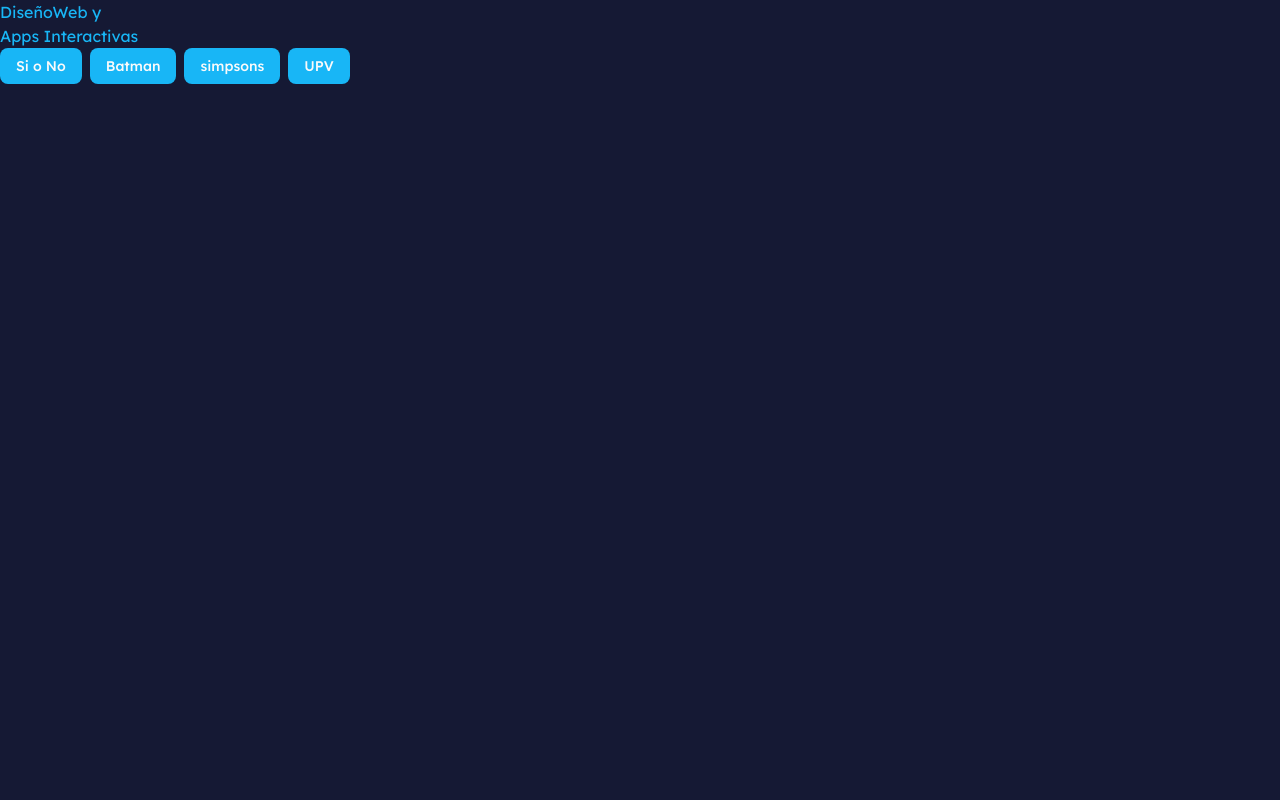
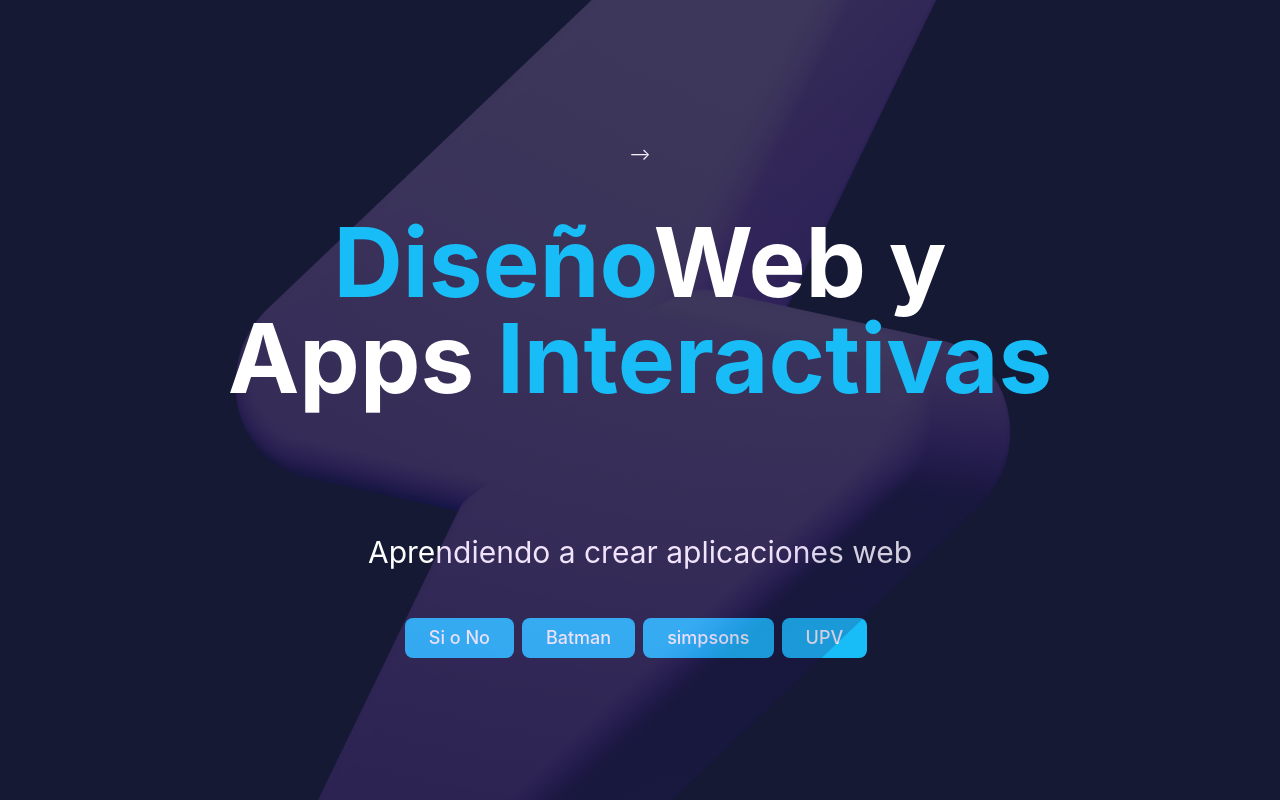
Before and after one commit to giselamontaner/vue-web, a Vue app: page /#/ in a window 1280 px wide. Built offline with nearby package versions, Linux system fonts and the light colour scheme.

Commit message:
gmonege:Estilos Tailwind CSS

```diff
--- a/src/Paginae/batman/Batman.vue
+++ b/src/Paginae/batman/Batman.vue
@@ -27,24 +27,25 @@ const scrollToSection = (sectionId: string) => {
 <template>
 
   <div class="batman">
-    <div class="extra-nav">
+
+    <nav class="extra-nav flex flex-col sm:flex-row justify-between px-3">
       <RouterLink to="/">
        <House class="icon-home"/>
       </RouterLink>
 
        <NavigationMenu>
-        <NavigationMenuList>
+        <NavigationMenuList class="flex flex-col sm:flex-row">
           <NavigationMenuItem>
           <a href="#" @click.prevent="scrollToSection('#')">
-            <NavigationMenuLink :clas="navigationMenuTriggerStyle()">
+            <NavigationMenuLink :class="[navigationMenuTriggerStyle(), 'text-md hover:bg-brand-purple hover:text-white transition-colors ']">
               Portada
             </NavigationMenuLink>
           </a>
           </NavigationMenuItem>
 
            <NavigationMenuItem>
-          <a href="#vehiculis" @click.prevent="scrollToSection('#vehiculis')">
-            <NavigationMenuLink :clas="navigationMenuTriggerStyle()">
+          <a href="#vehiculis" @click.prevent="scrollToSection('#')">
+            <NavigationMenuLink :class="[navigationMenuTriggerStyle(), 'text-md hover:bg-brand-purple hover:text-white transition-colors ']">
               Vehiculos
             </NavigationMenuLink>
           </a>
@@ -52,7 +53,7 @@ const scrollToSection = (sectionId: string) => {
 
            <NavigationMenuItem>
           <a href="#videre" @click.prevent="scrollToSection('#videre')">
-            <NavigationMenuLink :clas="navigationMenuTriggerStyle()">
+            <NavigationMenuLink :class="[navigationMenuTriggerStyle(), 'text-md hover:bg-brand-purple hover:text-white transition-colors ']">
               Imágenes
             </NavigationMenuLink>
           </a>
@@ -60,7 +61,7 @@ const scrollToSection = (sectionId: string) => {
 
            <NavigationMenuItem>
           <a href="#contactus" @click.prevent="scrollToSection('#contactus')">
-            <NavigationMenuLink :clas="navigationMenuTriggerStyle()">
+            <NavigationMenuLink :class="[navigationMenuTriggerStyle(), 'text-md hover:bg-brand-purple hover:text-white transition-colors ']">
               Contacto
             </NavigationMenuLink>
           </a>
@@ -68,7 +69,7 @@ const scrollToSection = (sectionId: string) => {
         </NavigationMenuList>
       </NavigationMenu>
 
-    </div>
+    </nav>
 
 
     <header class="titulus">
--- a/src/Paginae/domus/Domus.vue
+++ b/src/Paginae/domus/Domus.vue
@@ -5,47 +5,33 @@ import Button from '@/components/ui/button/Button.vue';
 </script>
 
 <template>
-  <div class="fondo-home">
-    <h1>
-      <span>Diseño</span>Web y
+  <div class="bg-domus-navy h-screen text-white font-sans text-center flex flex-col items-center justify-center gap-12 fixed w-screen overflow-hidden">
+
+    <img class="absolute opacity-20" src="/imagines/tonitrui.png"/> -->
+    <h1 class="text-5xl md:text-7xl lg:text-8xl font-bold pb-5 md:pb-20 z-10 transition-all">
+      <span class="text-domus-cyan">Diseño</span>Web y
       <br />
-      Apps <span>Interactivas</span>
+      Apps <span class="text-domus-cyan">Interactivas</span>
 
     </h1>
 
-    <div class="botones">
-      <Button variant="default">
+    <p class="text-lg md:text-3xl transition-all">
+      Aprendiendo a crear aplicaciones web
+    </p>
+
+    <div class="sacle-z-10">
+      <Button variant="domus" class="mr-2">
        <RouterLink to="/indecision">Si o No</RouterLink>
      </Button>
-     <Button variant="default">
+     <Button  variant="domus"class="mr-2">
        <RouterLink to="/batman">Batman</RouterLink>
      </Button>
-     <Button variant="default">
+     <Button variant="domus"class="mr-2">
        <RouterLink to="/simpsons">simpsons</RouterLink>
      </Button>
-     <Button variant="default">
+     <Button variant="domus" class="mr-2">
        <a href="https://www.upv.es">UPV</a>
      </Button>
     </div>
   </div>
 </template>
-
-<style scoped>
-
-.fondo-home{
-  background-color: rgb(21, 25, 52);
-  height: 100vh;
-  color: rgb(24, 182, 246);
-}
-
-.botones > button {
-  background-color: rgb(24, 182, 246);
-  margin-right: 0.5rem;
-}
-.botones >button:hover {
-  background-color: rgba(24, 182, 246, 0.7);
-
-}
-
-
-</style>
--- a/src/Paginae/simpsons/Simpsons.vue
+++ b/src/Paginae/simpsons/Simpsons.vue
@@ -1,4 +1,4 @@
 
 <template>
-    <h1>Simpsons page</h1>
+    <h1 class="text-6xl m-8 text-red-500 bg-amber-300 w-fit px-12 py-5 rounded-2xl shadow-xl hover:bg-red-500 hover:text-white" >Simpsons page</h1>
 </template>
--- a/src/components/ui/button/index.ts
+++ b/src/components/ui/button/index.ts
@@ -19,6 +19,7 @@ export const buttonVariants = cva(
         ghost:
           "hover:bg-accent hover:text-accent-foreground dark:hover:bg-accent/50",
         link: "text-primary underline-offset-4 hover:underline",
+        domus: "bg-domus-cyan text-white hover:bg-domus-cyan/70 md:py-5 md:px-6 md:text-lg"
       },
       size: {
         "default": "h-9 px-4 py-2 has-[>svg]:px-3",
--- a/src/style.css
+++ b/src/style.css
@@ -52,6 +52,18 @@ body {
   --radius-md: calc(var(--radius) - 2px);
   --radius-lg: var(--radius);
   --radius-xl: calc(var(--radius) + 4px);
+
+  /* Brand colors */
+  --color-simpsons-yellow: #ffde00;
+  --color-simpsons-red: #ee3133;
+  --color-domus-cyan: #18bcf6;
+  --color-domus-navy: #151934;
+  --color-domus-navy-input: #1f233e;
+  --color-brand-purple: #6a5acd;
+  --color-brand-purple-dark: #584bab;
+
+  /* Layout */
+  --container-page: 1400px;
 }
 
 :root {
```
Also changed, not shown: public/imagines/tonitrui.png (added).
